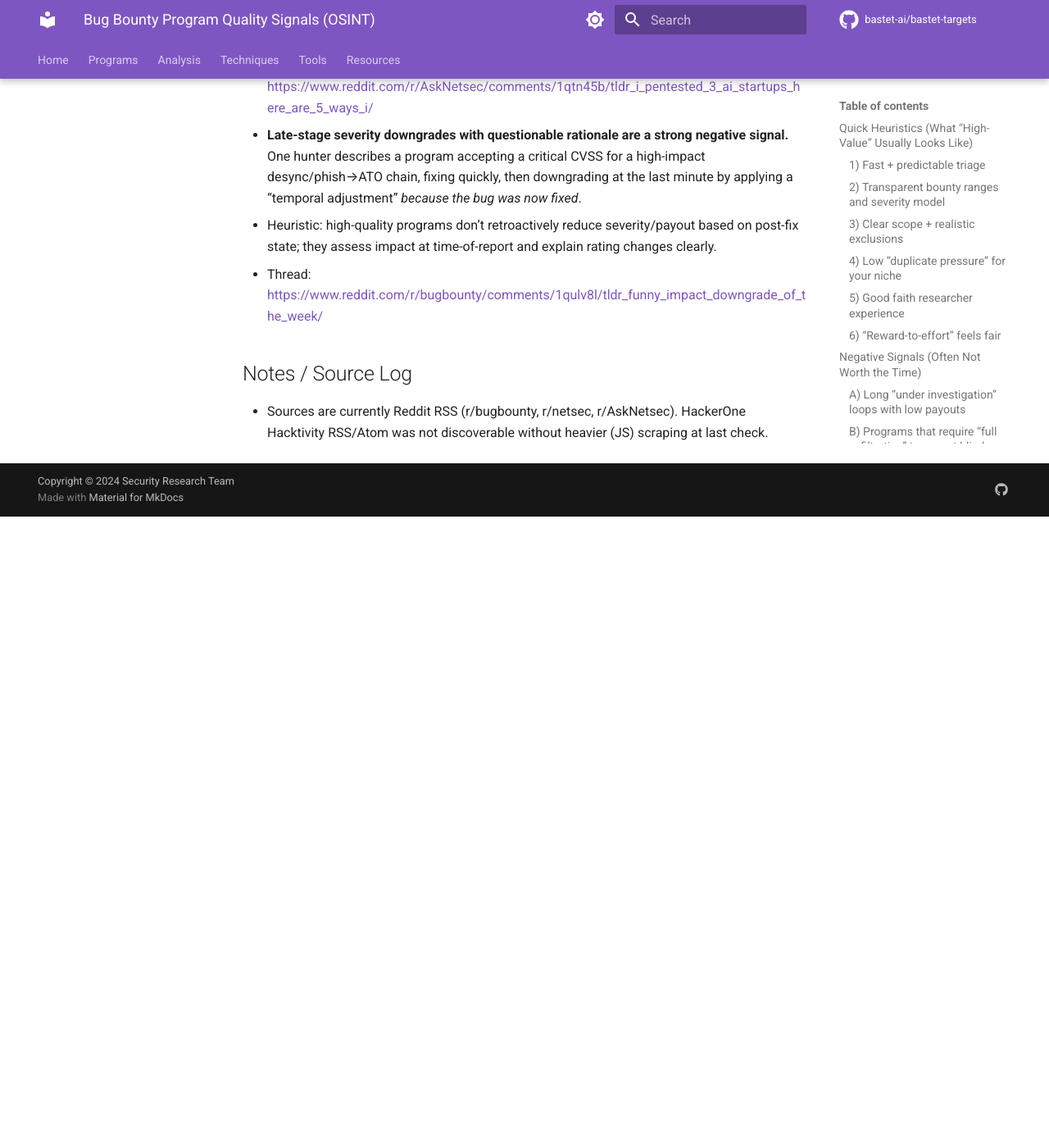
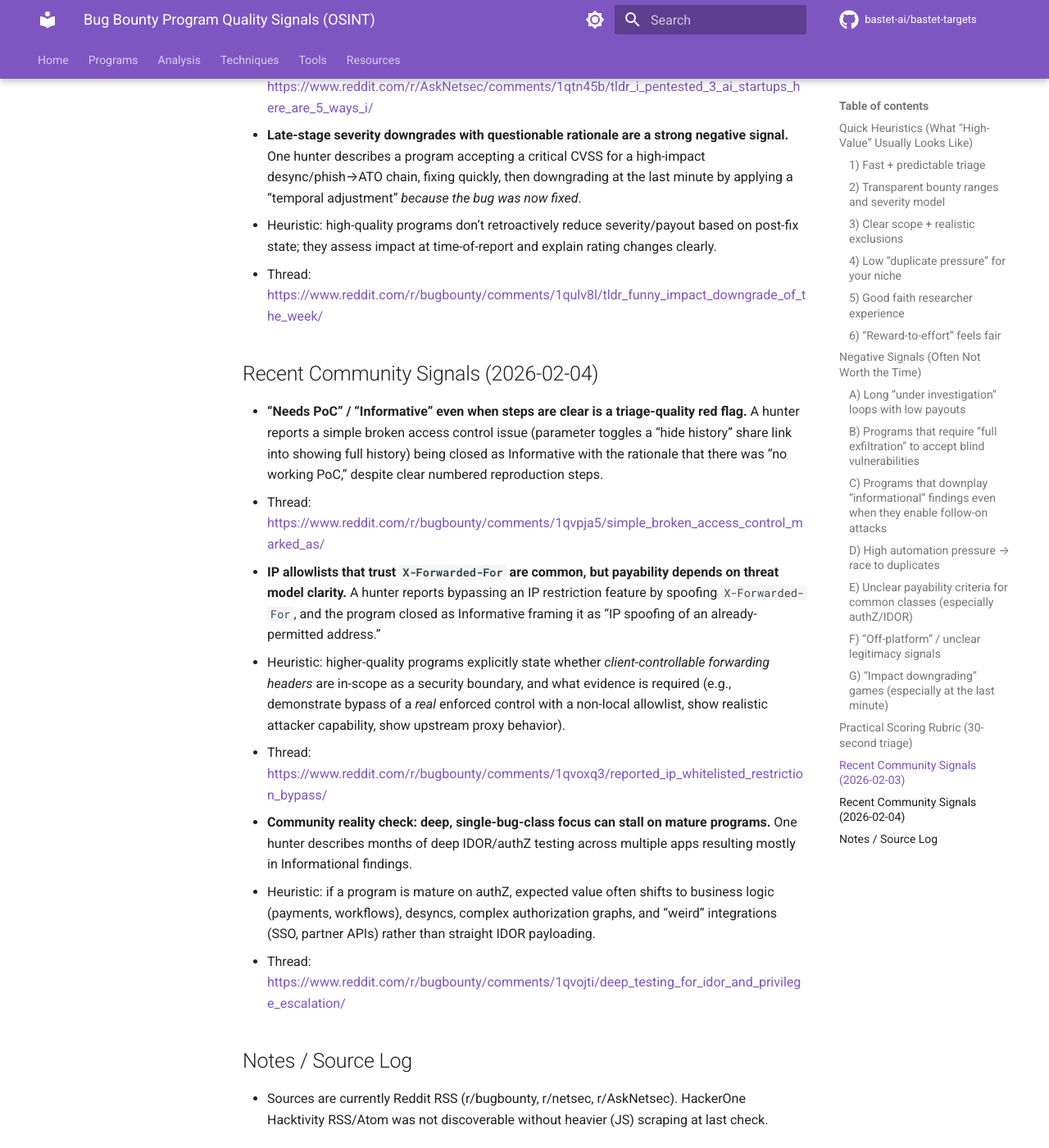
Before and after one commit to bastet-ai/bastet-targets, an MkDocs documentation site: the page built from docs/programs/program-quality-signals.md, in a window 1280 px wide and 1400 px high, scrolled down 6564 px. Shown: the whole window at 82% size. Built offline with MkDocs 1.6.1 and Material for MkDocs 9.7.7, drawn with Linux system fonts in a browser that asks for light colours; comment, search, counter and statistics services are not loaded; before the commit the page ends 7194 px from its top, so only the background shows below that.

Commit message:
docs: add 2026-02-04 community quality signals

```diff
--- a/docs/programs/program-quality-signals.md
+++ b/docs/programs/program-quality-signals.md
@@ -165,6 +165,19 @@ These are **examples** from recent public discussion that reinforce (or nuance)
   - Heuristic: high-quality programs don’t retroactively reduce severity/payout based on post-fix state; they assess impact at time-of-report and explain rating changes clearly.
   - Thread: https://www.reddit.com/r/bugbounty/comments/1qulv8l/tldr_funny_impact_downgrade_of_the_week/
 
+## Recent Community Signals (2026-02-04)
+
+- **“Needs PoC” / “Informative” even when steps are clear is a triage-quality red flag.** A hunter reports a simple broken access control issue (parameter toggles a “hide history” share link into showing full history) being closed as Informative with the rationale that there was “no working PoC,” despite clear numbered reproduction steps.
+  - Thread: https://www.reddit.com/r/bugbounty/comments/1qvpja5/simple_broken_access_control_marked_as/
+
+- **IP allowlists that trust `X-Forwarded-For` are common, but payability depends on threat model clarity.** A hunter reports bypassing an IP restriction feature by spoofing `X-Forwarded-For`, and the program closed as Informative framing it as “IP spoofing of an already-permitted address.”
+  - Heuristic: higher-quality programs explicitly state whether *client-controllable forwarding headers* are in-scope as a security boundary, and what evidence is required (e.g., demonstrate bypass of a *real* enforced control with a non-local allowlist, show realistic attacker capability, show upstream proxy behavior).
+  - Thread: https://www.reddit.com/r/bugbounty/comments/1qvoxq3/reported_ip_whitelisted_restriction_bypass/
+
+- **Community reality check: deep, single-bug-class focus can stall on mature programs.** One hunter describes months of deep IDOR/authZ testing across multiple apps resulting mostly in Informational findings.
+  - Heuristic: if a program is mature on authZ, expected value often shifts to business logic (payments, workflows), desyncs, complex authorization graphs, and “weird” integrations (SSO, partner APIs) rather than straight IDOR payloading.
+  - Thread: https://www.reddit.com/r/bugbounty/comments/1qvojti/deep_testing_for_idor_and_privilege_escalation/
+
 ## Notes / Source Log
 
 - Sources are currently Reddit RSS (r/bugbounty, r/netsec, r/AskNetsec). HackerOne Hacktivity RSS/Atom was not discoverable without heavier (JS) scraping at last check.
```
